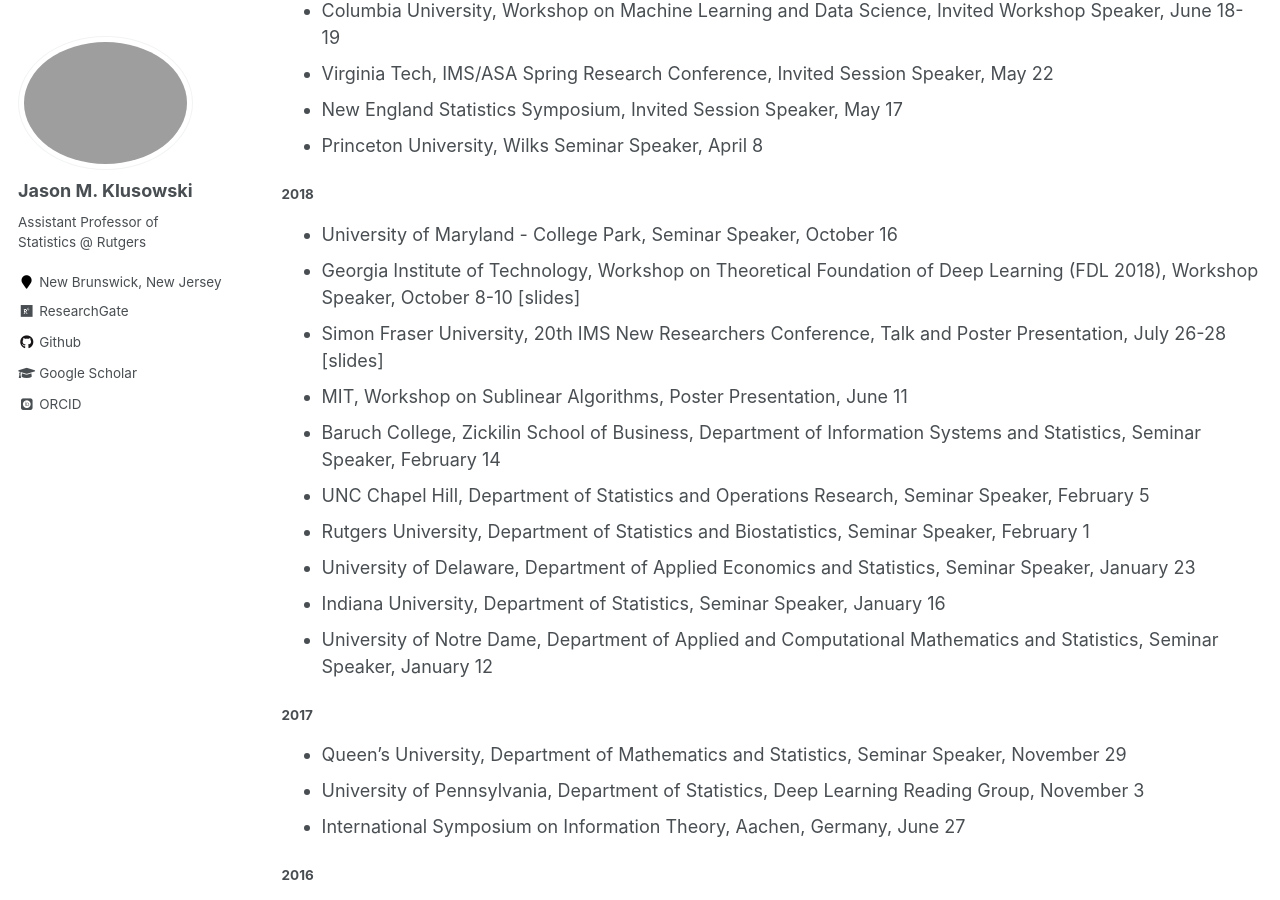
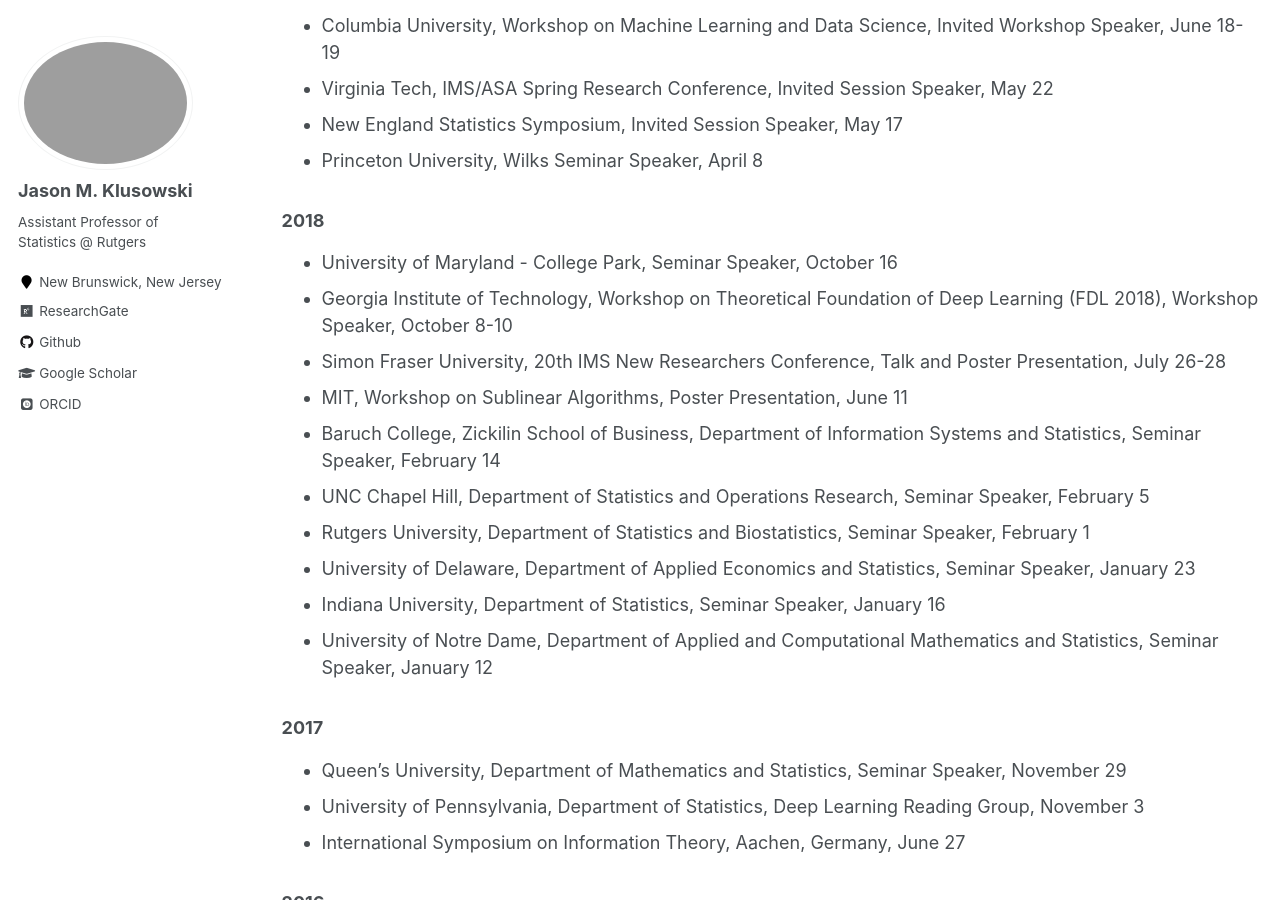
Before and after one commit to jasonklusowski/jasonklusowski.github.io, a Jekyll site: the page built from _pages/talks.md, in a window 1280 px wide and 900 px high, scrolled down 462 px. Built offline with Jekyll 4.4.1, drawn with Linux system fonts in a browser that asks for light colours; some web fonts are replaced.

Commit message:
Update talks.md

```diff
--- a/_pages/talks.md
+++ b/_pages/talks.md
@@ -5,7 +5,7 @@ permalink: /talks/
 author_profile: true
 ---
 
-#### 2019
+### 2019
 * Princeton University, Wilks Seminar Speaker, November 22
 * Rutgers University, Invited Speaker in ECE, October 2
 * Pennsylvania State University, Invited Speaker, September 27
@@ -18,10 +18,10 @@ author_profile: true
 * New England Statistics Symposium, Invited Session Speaker, May 17
 * Princeton University, Wilks Seminar Speaker, April 8
 
-#### 2018
+### 2018
 * University of Maryland - College Park, Seminar Speaker, October 16
-* Georgia Institute of Technology, Workshop on Theoretical Foundation of Deep Learning (FDL 2018), Workshop Speaker, October 8-10 [slides]
-* Simon Fraser University, 20th IMS New Researchers Conference, Talk and Poster Presentation, July 26-28 [slides]
+* Georgia Institute of Technology, Workshop on Theoretical Foundation of Deep Learning (FDL 2018), Workshop Speaker, October 8-10
+* Simon Fraser University, 20th IMS New Researchers Conference, Talk and Poster Presentation, July 26-28
 * MIT, Workshop on Sublinear Algorithms, Poster Presentation, June 11
 * Baruch College, Zickilin School of Business, Department of Information Systems and Statistics, Seminar Speaker, February 14
 * UNC Chapel Hill, Department of Statistics and Operations Research, Seminar Speaker, February 5
@@ -30,10 +30,10 @@ author_profile: true
 * Indiana University, Department of Statistics, Seminar Speaker, January 16
 * University of Notre Dame, Department of Applied and Computational Mathematics and Statistics, Seminar Speaker, January 12
 
-#### 2017
+### 2017
 * Queen's University, Department of Mathematics and Statistics, Seminar Speaker, November 29
 * University of Pennsylvania, Department of Statistics, Deep Learning Reading Group, November 3
 * International Symposium on Information Theory, Aachen, Germany, June 27
 
-#### 2016
+### 2016
 * Boston Machine Learning Group, StubHub, Invited Speaker, June 6
```
